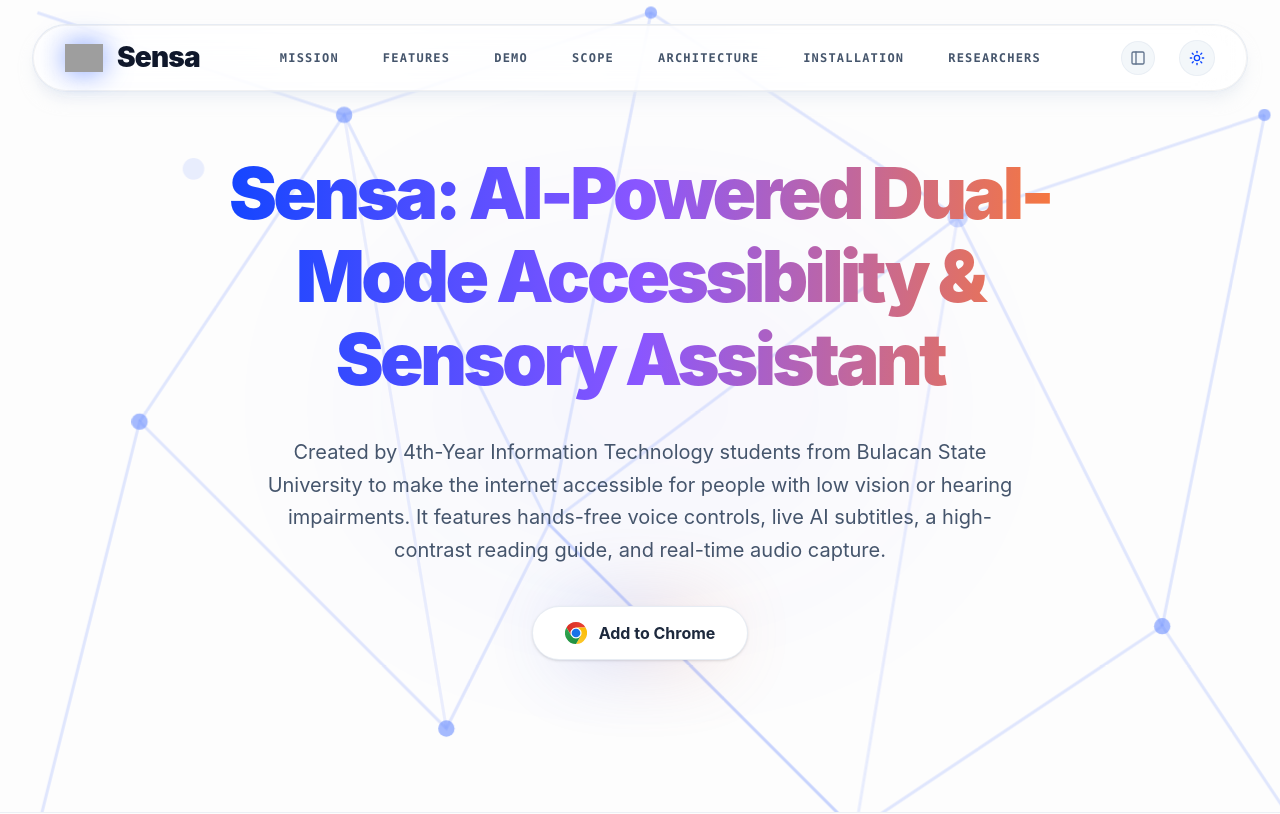
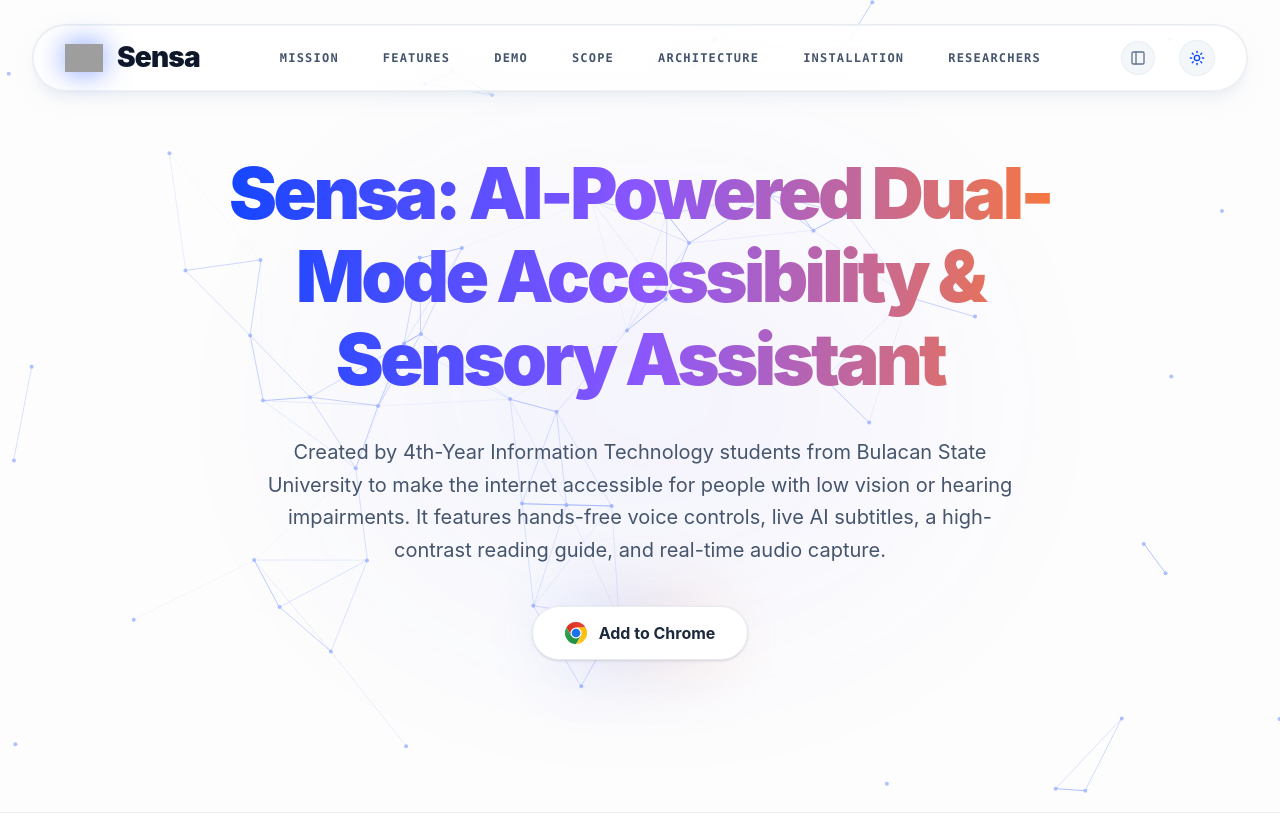
Before and after one commit to bulsu-kdlantolin/sensa-website, a React (Vite) app: page / in a window 1280 px wide. Shown: the top 814 px of the page. Built offline with nearby package versions, Linux system fonts and the light colour scheme; grey boxes are pictures that could not be loaded.

Commit message:
feat: replace static background with highly interactive HTML5 NeuralCanvas that reacts to mouse movement

```diff
--- a/src/components/HeroSection.tsx
+++ b/src/components/HeroSection.tsx
@@ -2,6 +2,8 @@ interface HeroSectionProps {
   isDark: boolean;
   handleNavClick?: (e: React.MouseEvent<HTMLAnchorElement>, targetId: string) => void;
 }
+
+import NeuralCanvas from './NeuralCanvas';
 
 const ChromeIcon = ({ size = 22, className = '' }: { size?: number; className?: string }) => (
   <svg xmlns="http://www.w3.org/2000/svg" viewBox="0 0 48 48" height={size} width={size} className={className}>
@@ -38,49 +40,11 @@ export default function HeroSection({ isDark }: HeroSectionProps) {
       <div className="absolute inset-0 bg-grid-pattern pointer-events-none [mask-image:radial-gradient(ellipse_70%_60%_at_50%_40%,#000_75%,transparent_100%)] -z-10" />
 
       {/* AI Neural Mesh Background */}
-      <div className="absolute inset-0 pointer-events-none z-0 flex items-center justify-center opacity-60">
-        <svg
-          className={`absolute w-[120%] h-[120%] max-w-none ${
-            isDark ? 'animate-float-orange' : 'animate-float-blue'
-          }`}
-          viewBox="0 0 800 600"
-          preserveAspectRatio="xMidYMid slice"
-          xmlns="http://www.w3.org/2000/svg"
-        >
-          <g stroke={isDark ? 'rgba(255,122,47,0.15)' : 'rgba(10, 68, 255, 0.2)'} strokeWidth="1.5" fill="none">
-            <path d="M100,100 L250,150 L400,100 L550,200 L700,150" />
-            <path d="M150,300 L250,150 L350,350 L550,200 L650,400" />
-            <path d="M100,500 L150,300 L300,450 L350,350 L500,500 L650,400 L750,550" />
-            <path d="M400,100 L350,350 L500,500" />
-            <path d="M700,150 L650,400" />
-            {/* Cross connections */}
-            <path d="M250,150 L300,450" className="animate-pulse" style={{ animationDuration: '3s' }} />
-            <path d="M550,200 L500,500" className="animate-pulse" style={{ animationDuration: '4s' }} />
-          </g>
-          <g fill={isDark ? 'rgba(255,122,47,0.5)' : 'rgba(10, 68, 255, 0.6)'}>
-            <circle cx="100" cy="100" r="3" className="animate-ping" style={{ animationDuration: '3s' }} />
-            <circle cx="250" cy="150" r="4" />
-            <circle cx="400" cy="100" r="3" />
-            <circle cx="550" cy="200" r="5" className="animate-pulse" />
-            <circle cx="700" cy="150" r="3" />
-            <circle cx="150" cy="300" r="4" />
-            <circle
-              cx="350"
-              cy="350"
-              r="5"
-              className="animate-ping"
-              style={{ animationDuration: '4s', animationDelay: '1s' }}
-            />
-            <circle cx="650" cy="400" r="4" />
-            <circle cx="100" cy="500" r="3" />
-            <circle cx="300" cy="450" r="4" />
-            <circle cx="500" cy="500" r="3" className="animate-pulse" />
-            <circle cx="750" cy="550" r="3" />
-          </g>
-        </svg>
+      <div className="absolute inset-0 pointer-events-none z-0 flex items-center justify-center">
+        <NeuralCanvas isDark={isDark} />
         {/* Ambient Background Glow behind the nodes */}
         <div
-          className={`hidden md:block absolute w-[600px] h-[400px] rounded-full blur-[120px] bg-gradient-to-tr from-[#0A44FF] to-[#8A56FF] ${
+          className={`hidden md:block absolute w-[600px] h-[400px] rounded-full blur-[120px] bg-gradient-to-tr from-[#0A44FF] to-[#8A56FF] pointer-events-none ${
             isDark ? 'opacity-10' : 'opacity-5'
           }`}
         />
--- /dev/null
+++ b/src/components/NeuralCanvas.tsx
@@ -0,0 +1,129 @@
+import { useEffect, useRef } from 'react';
+
+export default function NeuralCanvas({ isDark }: { isDark: boolean }) {
+  const canvasRef = useRef<HTMLCanvasElement>(null);
+
+  useEffect(() => {
+    const canvas = canvasRef.current;
+    if (!canvas) return;
+    const ctx = canvas.getContext('2d');
+    if (!ctx) return;
+
+    let animationFrameId: number;
+    let particles: Particle[] = [];
+
+    // Config
+    const numParticles = 60;
+    const maxDistance = 150;
+    const particleRadius = 2;
+    const color = isDark ? '255, 122, 47' : '10, 68, 255';
+
+    let mouse = { x: -1000, y: -1000 };
+
+    class Particle {
+      x: number;
+      y: number;
+      vx: number;
+      vy: number;
+
+      constructor(x: number, y: number) {
+        this.x = x;
+        this.y = y;
+        this.vx = (Math.random() - 0.5) * 1;
+        this.vy = (Math.random() - 0.5) * 1;
+      }
+
+      update(width: number, height: number) {
+        this.x += this.vx;
+        this.y += this.vy;
+
+        if (this.x < 0 || this.x > width) this.vx *= -1;
+        if (this.y < 0 || this.y > height) this.vy *= -1;
+
+        // Mouse interaction (repulse slightly)
+        const dx = mouse.x - this.x;
+        const dy = mouse.y - this.y;
+        const dist = Math.sqrt(dx * dx + dy * dy);
+        if (dist < 100) {
+          this.x -= dx * 0.05;
+          this.y -= dy * 0.05;
+        }
+      }
+
+      draw(ctx: CanvasRenderingContext2D) {
+        ctx.beginPath();
+        ctx.arc(this.x, this.y, particleRadius, 0, Math.PI * 2);
+        ctx.fillStyle = `rgba(${color}, 0.8)`;
+        ctx.fill();
+      }
+    }
+
+    const init = () => {
+      canvas.width = canvas.offsetWidth;
+      canvas.height = canvas.offsetHeight;
+      particles = [];
+      for (let i = 0; i < numParticles; i++) {
+        particles.push(new Particle(Math.random() * canvas.width, Math.random() * canvas.height));
+      }
+    };
+
+    const animate = () => {
+      ctx.clearRect(0, 0, canvas.width, canvas.height);
+
+      particles.forEach((p, index) => {
+        p.update(canvas.width, canvas.height);
+        p.draw(ctx);
+
+        for (let j = index + 1; j < particles.length; j++) {
+          const p2 = particles[j];
+          const dx = p.x - p2.x;
+          const dy = p.y - p2.y;
+          const dist = Math.sqrt(dx * dx + dy * dy);
+
+          if (dist < maxDistance) {
+            ctx.beginPath();
+            ctx.strokeStyle = `rgba(${color}, ${1 - dist / maxDistance})`;
+            ctx.lineWidth = 1;
+            ctx.moveTo(p.x, p.y);
+            ctx.lineTo(p2.x, p2.y);
+            ctx.stroke();
+          }
+        }
+      });
+
+      animationFrameId = requestAnimationFrame(animate);
+    };
+
+    init();
+    animate();
+
+    const handleResize = () => init();
+    const handleMouseMove = (e: MouseEvent) => {
+      const rect = canvas.getBoundingClientRect();
+      mouse.x = e.clientX - rect.left;
+      mouse.y = e.clientY - rect.top;
+    };
+    const handleMouseLeave = () => {
+      mouse.x = -1000;
+      mouse.y = -1000;
+    };
+
+    window.addEventListener('resize', handleResize);
+    canvas.addEventListener('mousemove', handleMouseMove);
+    canvas.addEventListener('mouseleave', handleMouseLeave);
+
+    return () => {
+      window.removeEventListener('resize', handleResize);
+      canvas.removeEventListener('mousemove', handleMouseMove);
+      canvas.removeEventListener('mouseleave', handleMouseLeave);
+      cancelAnimationFrame(animationFrameId);
+    };
+  }, [isDark]);
+
+  return (
+    <canvas
+      ref={canvasRef}
+      className="absolute inset-0 w-full h-full pointer-events-auto z-0 opacity-40 transition-opacity duration-1000"
+    />
+  );
+}
```
